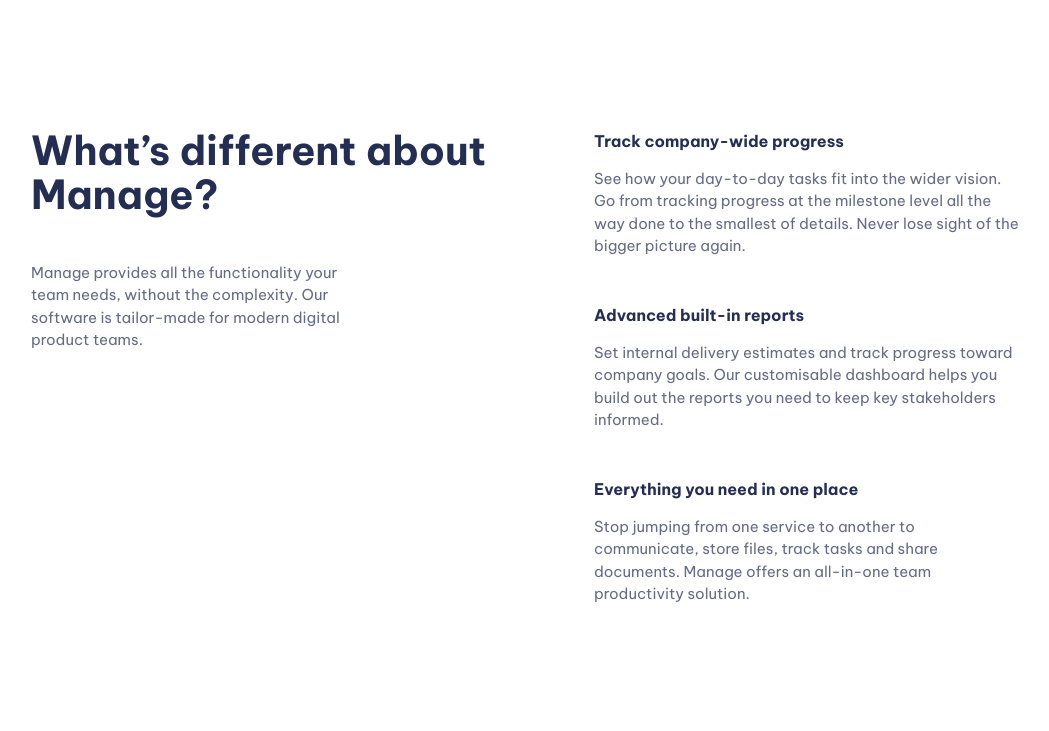
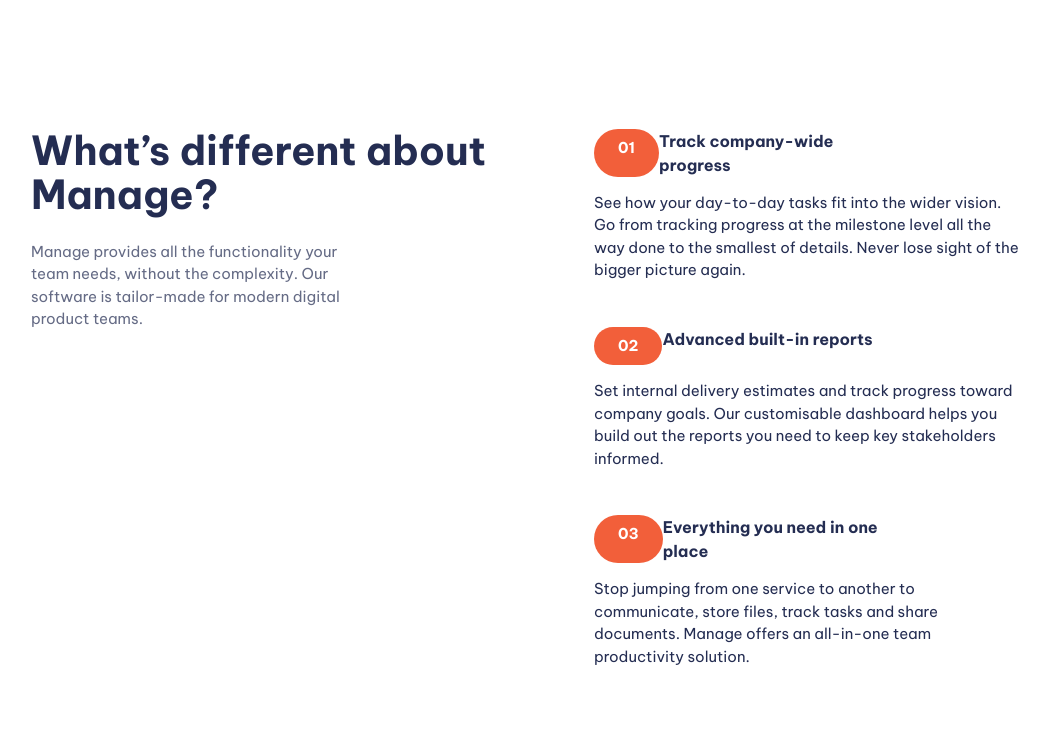
Before and after one commit to Md-Yaseen-Dev/Projects--HTML-and-CSS, a website built with Vite: page 01. Build Responsive website/fem-manage-landing-page/index.html in a window 1280 px wide. Shown: the part 700-1431 px from the top of the page, without its empty margins (54-1103 px from the left). Built offline with nearby package versions, Linux system fonts and the light colour scheme.

Commit message:
numbered items on progress

```diff
--- a/01. Build Responsive website/fem-manage-landing-page/index.html
+++ b/01. Build Responsive website/fem-manage-landing-page/index.html
@@ -16,11 +16,7 @@
   <header class="primary-header">
     <div class="container">
       <div class="nav-wrapper">
-        <a href="#">
-          <svg class="logo" width="146" height="24">
-            <use xlink:href="images/logo.svg#logo"></use>
-          </svg>
-        </a>
+        <a href="#"><img src="images/logo.svg" alt="Manage"></a>
         <button class="mobile-nav-toggle" aria-controls="primary-navigation" aria-expanded="false">
           <img class="icon-hamburger" src="images/icon-hamburger.svg" alt="" aria-hidden="true">
           <img class="icon-close" src="images/icon-close.svg" alt="" aria-hidden="true">
@@ -62,7 +58,7 @@
     <section class="padding-block-900">
       <div class="container">
         <div class="even-columns">
-          <div class="flow">
+          <div class="flow text-center-sm-only margi" style="--flow-spacer: 1.5rem">
             <h2 class="fs-secondary-heading fw-bold">What’s different about Manage?</h2>
             <p>Manage provides all the functionality your team needs, without the complexity. Our software is
               tailor-made for modern
@@ -72,8 +68,9 @@
             <ul class="numbered-items | flow" role="list">
               <li>
                 <div class="flow" style="--flow-spacer: 1em">
-                  <h3 class="fs-600 fw-bold">Track company-wide progress</h3>
-                  <p data-width="wide">See how your day-to-day tasks fit into the wider vision. Go from tracking
+                  <h3 class="numbered-items__title | fs-600 fw-bold">Track company-wide progress</h3>
+                  <p class="numbered-items__body" data-width="wide">See how your day-to-day tasks fit into the wider
+                    vision. Go from tracking
                     progress at the milestone
                     level all the way
                     done to the smallest of details. Never lose sight of the bigger picture again.</p>
@@ -81,8 +78,9 @@
               </li>
               <li>
                 <div class="flow" style="--flow-spacer: 1em">
-                  <h3 class="fs-600 fw-bold">Advanced built-in reports</h3>
-                  <p data-width="wide">Set internal delivery estimates and track progress toward company goals. Our
+                  <h3 class="numbered-items__title | fs-600 fw-bold">Advanced built-in reports</h3>
+                  <p class="numbered-items__body" data-width="wide">Set internal delivery estimates and track progress
+                    toward company goals. Our
                     customisable dashboard
                     helps you build out
                     the reports you need to keep key stakeholders informed.</p>
@@ -91,8 +89,9 @@
               </li>
               <li>
                 <div class="flow" style="--flow-spacer: 1em">
-                  <h3 class="fs-600 fw-bold">Everything you need in one place</h3>
-                  <p data-width="wide">Stop jumping from one service to another to communicate, store files, track tasks
+                  <h3 class="numbered-items__title | fs-600 fw-bold">Everything you need in one place</h3>
+                  <p class="numbered-items__body" data-width="wide">Stop jumping from one service to another to
+                    communicate, store files, track tasks
                     and share
                     documents. Manage offers an
                     all-in-one team productivity solution.</p>
@@ -156,7 +155,7 @@
                   <use xlink:href="images/social-icons.svg#icon-pinterest"></use>
                 </svg>
               </a></li>
-            <li><a aria-label="instagram" href="#">
+            <li><a aria-label="instragram" href="#">
                 <svg class="social-icon">
                   <use xlink:href="images/social-icons.svg#icon-instagram"></use>
                 </svg>
@@ -188,7 +187,7 @@
   </footer>
 
 
-  <script type="module" src="./main.js"></script>
+  <script type="module" src="main.js"></script>
 </body>
 
 </html>
--- a/01. Build Responsive website/fem-manage-landing-page/style.css
+++ b/01. Build Responsive website/fem-manage-landing-page/style.css
@@ -346,7 +346,7 @@ input:where([type="text"], [type="email"], ) {
 
 .social-icon {
   width: var(--size-600);
-  aspect-ratio:1;
+  aspect-ratio: 1;
   fill: var(--clr-neutral-100);
 }
 
@@ -388,6 +388,34 @@ input:where([type="text"], [type="email"], ) {
   background-position: -15rem -5rem, 80rem -42rem;
   background-repeat: no-repeat;
   opacity: 0.1;
+}
+
+/* numbered items */
+
+.numbered-items {
+  counter-reset: count;
+}
+
+.numbered-items li {
+  counter-increment: count;
+
+}
+.numbered-items div{
+  display:grid;
+  grid-template-columns: min-content 1fr 1fr;
+}
+
+.numbered-items p{
+  grid-column: 1 / -1;
+}
+
+.numbered-items div::before {
+  content: "0" counter(count);
+  background-color: var(--clr-accent-400);
+  color: var(--clr-neutral-100);
+  font-weight: var(--fw-bold);
+  padding: var(--size-200) var(--size-500);
+  border-radius: 100vw;
 }
 
 /* Utility classes */
```
